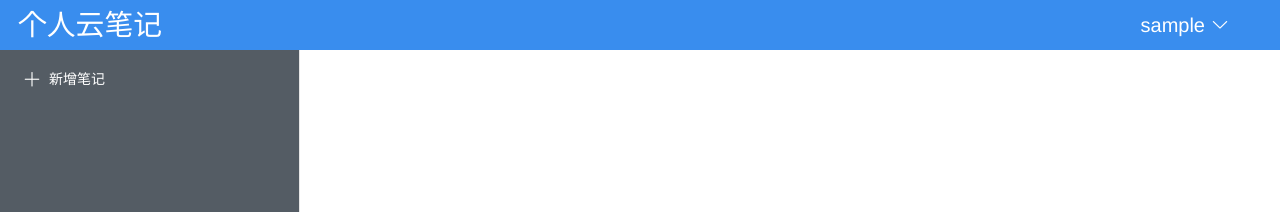
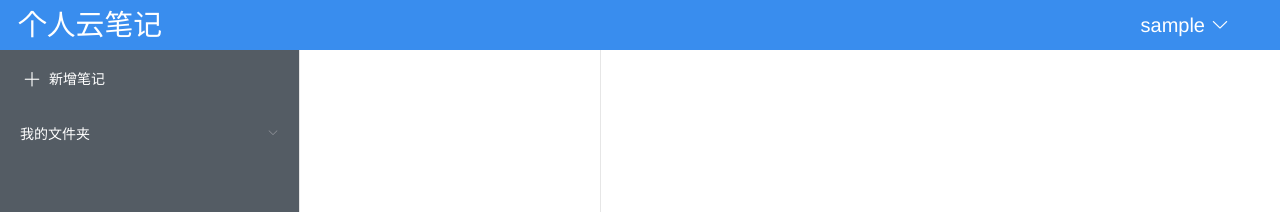
Before and after one commit to geekrichie/cloud-note, a Vue app in the folder note-cloud/: page /#/ in a window 1280 px wide. Shown: the top 212 px of the page. Built offline with nearby package versions, Linux system fonts and the light colour scheme; sample sign-in values are in the browser's storage.

Commit message:
侧边栏调整

```diff
--- /dev/null
+++ b/note-cloud/src/assets/json/interface.json
@@ -0,0 +1,48 @@
+{
+    "data":{
+       "structure": [
+            {
+                "folder_id" : "1",
+                "name": "个人文档",
+                "files" : [
+                    "4",
+                    "5"
+                ]
+            },
+            {
+                "folder_id" : "2",
+                "name": "猜你喜欢",
+                "files" : [
+                    "2",
+                    "3"
+                ]
+            }
+        ],
+        "file" :[
+            {
+                "folder_id" : "2",
+                "file_id":"3",
+                "title": "文档3",
+                "text" : "这是我的第三份文档"
+            },
+            {
+                "folder_id" : "2",
+                "file_id":"2",
+                "title": "文档2",
+                "text":"这是我的第二份文档"
+            },
+            {
+                "folder_id" : "1",
+                "file_id":"4",
+                "title": "文档4",
+                "text" : "这是我的第四份文档"
+            },
+            {
+                "folder_id" : "1",
+                "file_id":"5",
+                "title": "文档5",
+                "text":"这是我的第五份文档"
+            }
+        ]
+    }
+}
--- a/note-cloud/src/components/sidebar.vue
+++ b/note-cloud/src/components/sidebar.vue
@@ -1,19 +1,86 @@
 <template>
     <div class="sidebar">
+           <div class="folder-menu">
                 <el-menu
                     class="el-menu-vertical-demo"
                     background-color="#545c64"
-            text-color="#fff">
-            <el-menu-item index="1">
+                    text-color="#fff"
+                    :default-active="$router.path"
+                    router
+                    >
+                    <el-menu-item class="add-note">
                         <div class="el-icon-plus"></div>
                         <span slot="title">新增笔记</span>
                     </el-menu-item>
+                    <el-submenu index="2">
+                        <template slot="title">我的文件夹</template>
+                        <el-menu-item v-for="(folder, index) in navMenu" :key="index" :index="folder.path"
+                        :class="$route.path==folder.path?'is-active':''">
+                            <span slot="title">{{folder.name}}</span>
+                        </el-menu-item>
+                    </el-submenu>
                 </el-menu>
+           </div>
+           <div class="article-list">
+                <el-menu
+                    class="el-menu-vertical-article"
+                    background-color="#ffffff"
+                    text-color="#000">
+                    <el-menu-item v-for="(file, index) in selectDocument" class ="add-note" :key ="index" :index="index" @click="articleChange(file.id)">
+                        <span slot="title">{{ file.title }}</span>
+                    </el-menu-item>
+                </el-menu>
+           </div>
     </div>
 </template>
 <script>
+import res from "../assets/json/interface.json"
 export default {
-
+    data() {
+         return {
+            structure:[],
+            documents:[],
+            navMenu:[],
+         }
+    },
+    computed: {
+        selectDocument(){
+            let folderid = this.$route.params.fid
+            let all_files = res.data.file
+            let ret = []
+            for(var i=0;i<all_files.length;i++) {
+                if(all_files[i].folder_id == folderid) {
+                    ret.push(all_files[i])
+                }
+            }
+            return ret;
+        }
+    },
+    methods:{
+          articleChange(id) {
+              console.log(id);
+          }
+    },
+    created() {
+        this.structure = res.data.structure
+        for(var i=0;i<this.structure.length;i++) {
+            let navItem = {}
+            let id = this.structure[i]["folder_id"]
+            let name = this.structure[i]["name"]
+            let files = this.structure[i]["files"]
+            let path = "";
+            if (files == null || files.length == 0) {
+                path= "/file/"+ id + "/note/"+"empty"
+            }else {
+                let file = files[0];
+                path= "/file/"+ id + "/note/"+file
+            }
+            navItem.id = id;
+            navItem.path = path;
+            navItem.name = name;
+            this.navMenu.push(navItem)
+        }
+    }
 }
 </script>
 <style scoped>
@@ -21,10 +88,23 @@ export default {
     width:300px;
     height:100%;
 }
+.add-note{
+    background-color:#52ee0a;
+}
+.el-menu-item.is-active {
+    background-color:#d3d3d3
+}
 .el-icon-plus {
-    background-image:url("../assets/plus.png")
+    background-image:url("../assets/images/plus.png")
 }
-ul {
+.article-list {
+    position:absolute;
+    top:0px;
+    left:301px;
+    width:300px;
+    bottom :0px;
+}
+ul,.folder-menu {
     height:100%;
 }
 </style>
--- a/note-cloud/src/router/index.js
+++ b/note-cloud/src/router/index.js
@@ -9,7 +9,8 @@ Vue.use(VueRouter)
 const routes = [
     { path: '/login', component: Login },
     { path: '/register', component: Register },
-    { path: '/', component: Main }
+    { path: '/', component: Main },
+    { path: '/file/:fid/note/:noteid', component: Main }
 ]
 
 const router = new VueRouter({
```
Also changed, not shown: note-cloud/src/assets/images/plus.png (renamed from note-cloud/src/assets/plus.png). Lines whose indentation alone changed are shown as unchanged.
